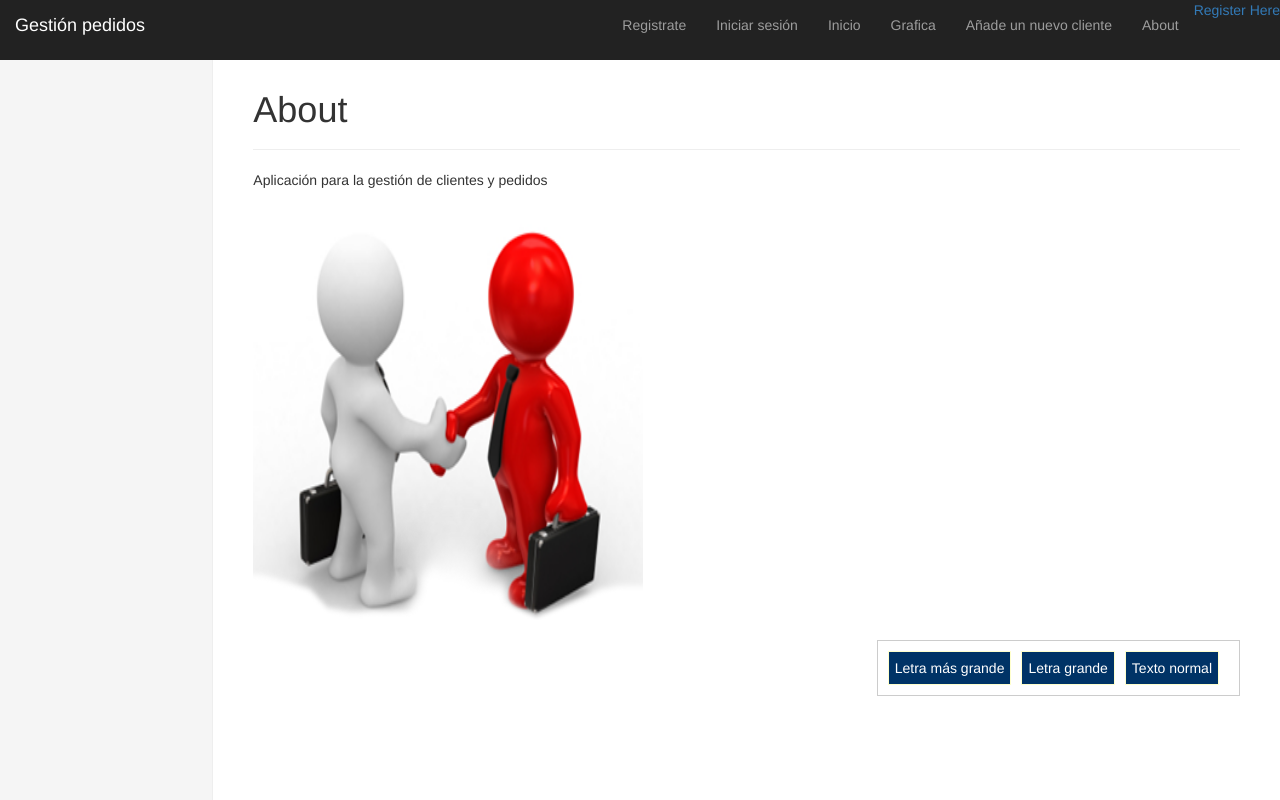
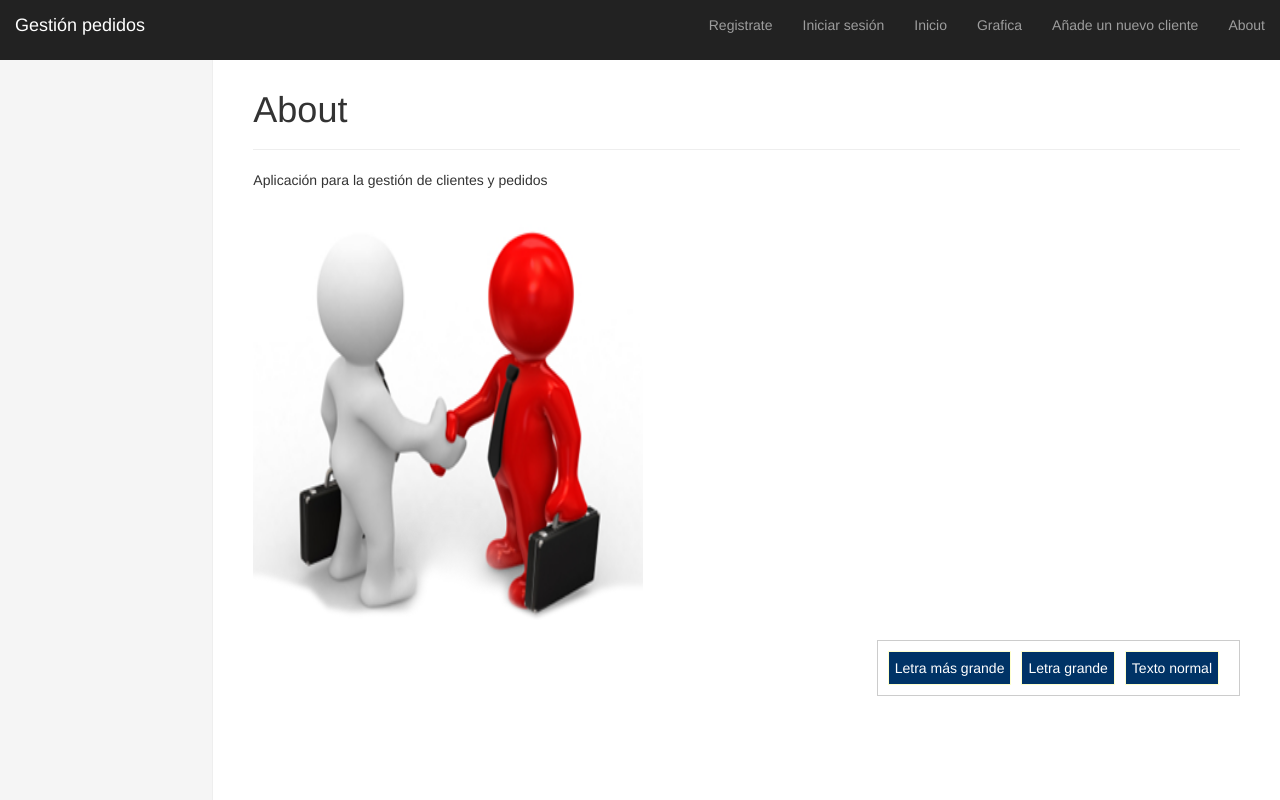
Before and after one commit to ignaciorecuerda/gestionpedidos_django, a Django app: page /gestionpedidos/about/ in a window 1280 px wide. Run offline with Django 3.2, Linux system fonts and the light colour scheme; some libraries are stand-ins or nearby versions.

Commit message:
Comentada enlace de registro que guardaba foto en base.html para que no salga. Actualizadas direcciones de la base de datos

```diff
--- a/tango_with_django_project/templates/base.html
+++ b/tango_with_django_project/templates/base.html
@@ -60,7 +60,7 @@
             <li><a href="{% url 'reclama_datos' %}">Grafica</a></li>
             <li><a href="{% url 'add_cliente' %}">Añade un nuevo cliente</a></li>
             <li><a href="{% url 'about' %}">About</a></li>
-            <a href="/gestionpedidos/register/">Register Here</a>
+            <!-- <a href="/gestionpedidos/register/">Register Here</a> -->
           </ul>
         </div>
       </div>
```
Also changed, not shown: tango_with_django_project/db.sqlite3.
